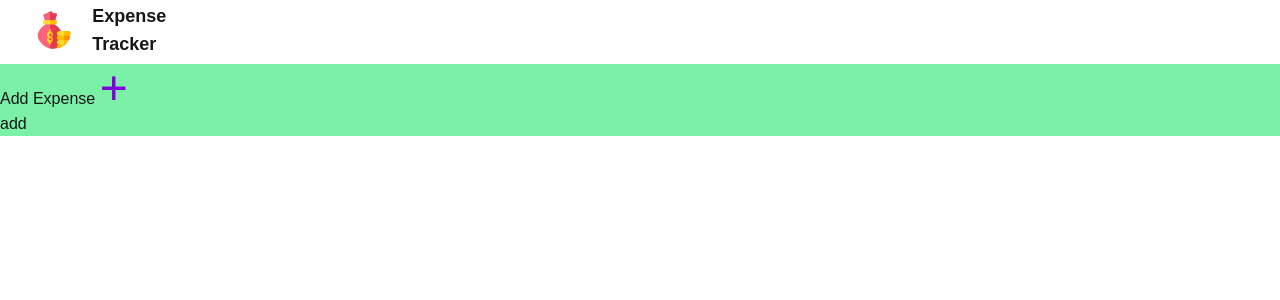
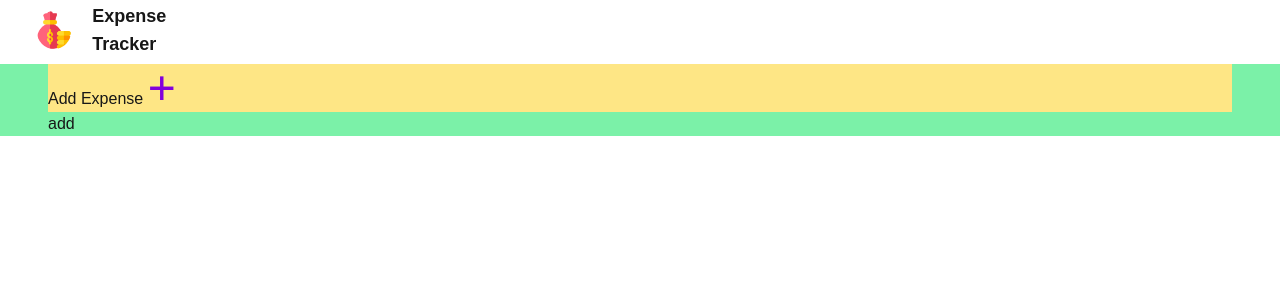
Before and after one commit to snehavish595/Expense-Tracker-App, a Next.js app in the folder frontend/: page / in a window 1280 px wide. Shown: the top 300 px of the page. Built offline with nearby package versions, Linux system fonts and the light colour scheme.

Commit message:
working on form

```diff
--- a/frontend/app/page.js
+++ b/frontend/app/page.js
@@ -50,8 +50,8 @@ export default function Home() {
     </div> */}
 
     {/* // Add expense */}
-    <div className="flex flex-col justify-center bg-green-300">
-        <div className="heading">Add Expense <span className="text-purple-700 text-5xl font-medium">+</span></div>
+    <div className="flex flex-col justify-center bg-green-300 px-12">
+        <div className="heading font-medium bg-amber-200">Add Expense <span className="text-purple-700 text-5xl font-medium">+</span></div>
         <div className="add-expense-form">add</div>
     </div>
     </>
```
